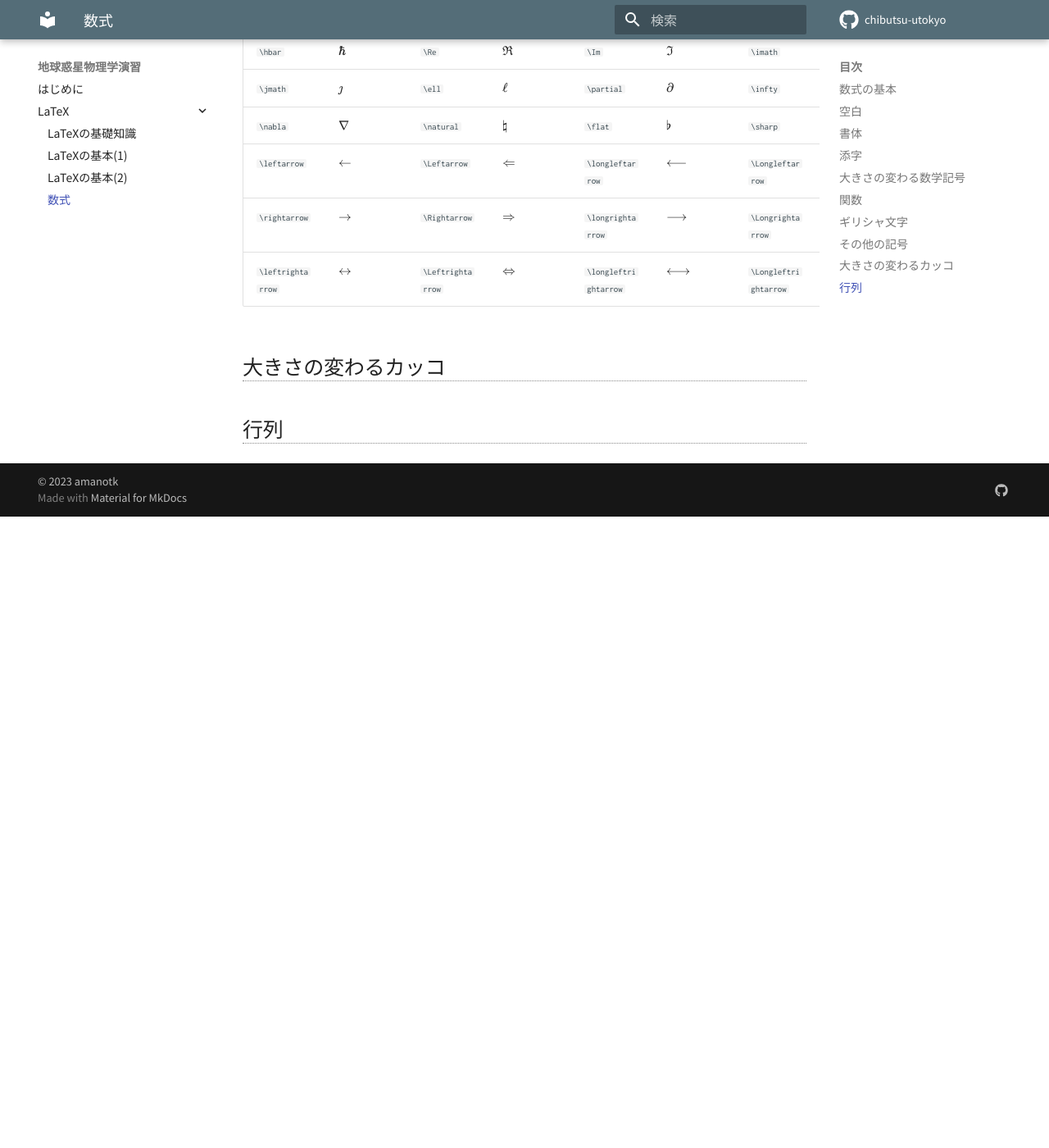
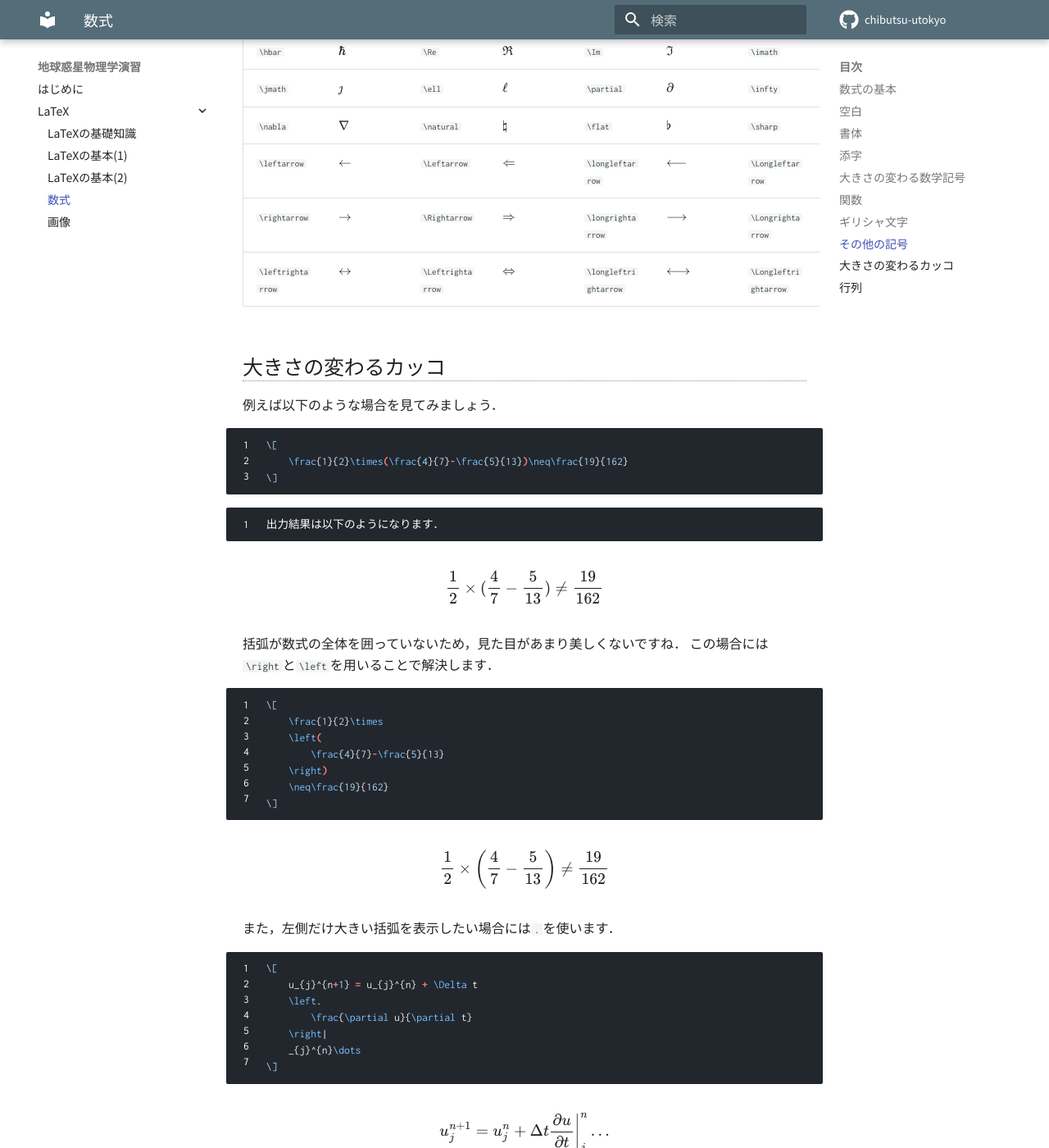
Before and after one commit to chibutsu-utokyo/chibutsu-utokyo.github.io, an MkDocs documentation site: the page built from docs/LaTeX/chap4.md, in a window 1280 px wide and 1400 px high, scrolled down 4850 px. Shown: the whole window at 82% size. Built offline with MkDocs 1.6.1 and Material for MkDocs 9.7.7, drawn with Linux system fonts in a browser that asks for light colours; comment, search, counter and statistics services are not loaded; before the commit the page ends 5480 px from its top, so only the background shows below that; some of the changed text lies outside the part shown.

Commit message:
Update MkDocs source files

````diff
--- a/docs/LaTeX/chap4.md
+++ b/docs/LaTeX/chap4.md
@@ -152,4 +152,102 @@
 
 ## 大きさの変わるカッコ
 
+例えば以下のような場合を見てみましょう．
+
+```latex
+\[
+	\frac{1}{2}\times(\frac{4}{7}-\frac{5}{13})\neq\frac{19}{162}
+\]
+```
+
+	出力結果は以下のようになります．
+
+$$
+	\frac{1}{2}\times(\frac{4}{7}-\frac{5}{13})\neq\frac{19}{162}
+$$
+
+括弧が数式の全体を囲っていないため，見た目があまり美しくないですね．
+この場合には`\right`と`\left`を用いることで解決します．
+
+```latex
+\[
+	\frac{1}{2}\times
+	\left(
+		\frac{4}{7}-\frac{5}{13}
+	\right)
+	\neq\frac{19}{162}
+\]
+```
+
+\[
+	\frac{1}{2}\times
+	\left(
+		\frac{4}{7}-\frac{5}{13}
+	\right)
+	\neq\frac{19}{162}
+\]
+
+また，左側だけ大きい括弧を表示したい場合には`.`を使います．
+
+```latex
+\[
+	u_{j}^{n+1} = u_{j}^{n} + \Delta t
+	\left.
+		\frac{\partial u}{\partial t}
+	\right|
+	_{j}^{n}\dots
+\]
+```
+
+\[
+	u_{j}^{n+1} = u_{j}^{n} + \Delta t\left.\frac{\partial u}{\partial t}\right|_{j}^{n}\dots
+\]
+
 ## 行列
+
+行列を出力するには，先ほどの「大きさの変わる括弧」と`array`環境を併用します．
+
+`array`環境の使い方は以下の通りです．
+
+```latex
+	\begin{array}{列指定子}
+		a(1,1) & ... & a(1,n) \\
+		...
+		a(m,1) & ... & a(m,n)
+	\end{array}
+```
+列指定子には行列の中の要素の配置場所と罫線の引き方を指定します．
+
+| 列指定子 | 意味                         |
+| -------- | ---------------------------- |
+| `l`      | 行列の縦一列を左揃えにする   |
+| `c`      | 行列の縦一列を中央揃えにする |
+| `r`      | 行列の縦一列を右揃えにする   |
+| `|`      | 縦の罫線を引く               |
+| `||`     | 縦の二重罫線を引く           |
+
+これらを使用すれば以下のように行列を出力できます．
+
+```latex
+\[
+	\left(
+	\begin{array}{ccc}
+		\cos x & -\sin x & 0 \\
+		\sin x & \cos x & 0 \\
+		0 & 0 & 1
+	\end{array}
+	\right)
+\]
+```
+
+$$
+	\left(
+	\begin{array}{ccc}
+		\cos x & -\sin x & 0 \\
+		\sin x & \cos x & 0 \\
+		0 & 0 & 1
+	\end{array}
+	\right)
+$$
+
+実際にはこの方法を使用せずに`amsmath`を用いて書く場合が多いでしょう．
--- a/mkdocs.yml
+++ b/mkdocs.yml
@@ -14,10 +14,12 @@
   # - Gnuplot:
   #   - Gnuplot/sample.md
   - LaTeX:
-    - LaTeX/chap1.md
-    - LaTeX/chap2.md
-    - LaTeX/chap3.md
-    - LaTeX/chap4.md
+    - LaTeX/chap1.md  # LaTeXの基礎知識
+    - LaTeX/chap2.md  # LaTeXの基本(1)
+    - LaTeX/chap3.md  # LaTeXの基本(2)
+    - LaTeX/chap4.md  # 数式
+    - LaTeX/chap5.md  # 画像
+    # - LaTeX/chap6.md
 #theme
 theme:
   language: ja
````
Also changed, not shown: docs/LaTeX/chap2.md (+1 -1 lines), docs/LaTeX/chap5.md (added, +133 -0 lines), docs/LaTeX/chap6.md (added, +18 -0 lines), 4 other files.
